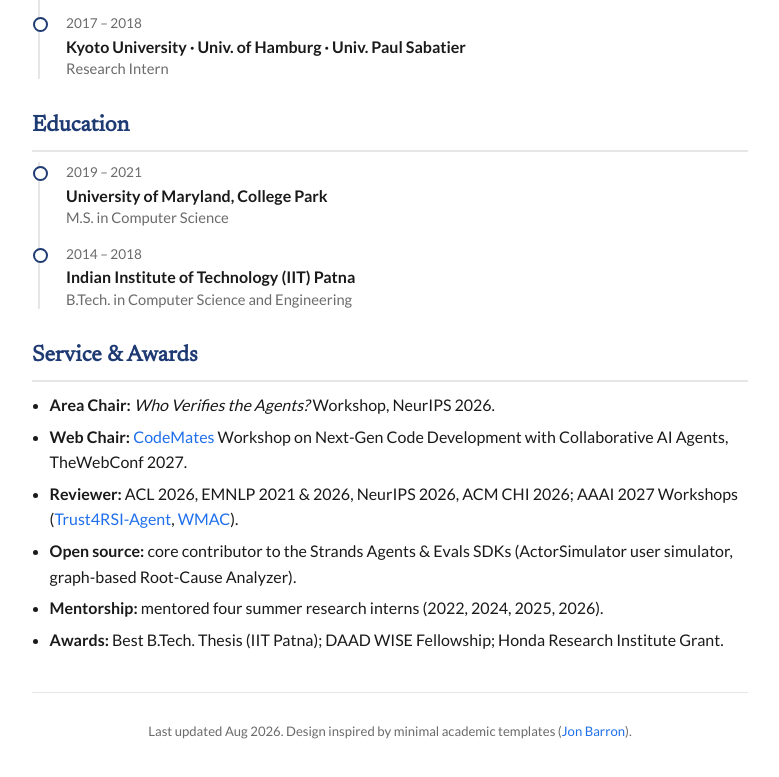
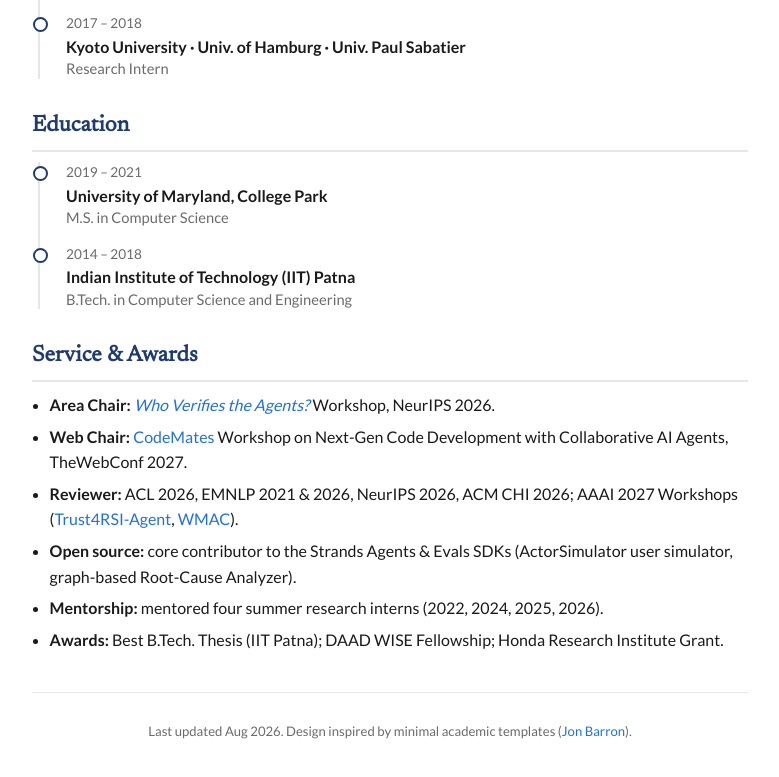
Before and after one commit to iyamabhishek/iyamabhishek.github.io, a plain HTML site: page index.html in a window 1280 px wide. Shown: the part 3446-4223 px from the top of the page, without its empty margins (250-1029 px from the left). Drawn offline with Linux system fonts and the light colour scheme.

Commit message:
Link the Who Verifies the Agents? workshop
Co-Authored-By: Claude Opus 5.5 <noreply@anthropic.com>

```diff
--- a/index.html
+++ b/index.html
@@ -238,7 +238,7 @@
   <section>
     <h2>Service &amp; Awards</h2>
     <ul class="plain">
-      <li><strong>Area Chair:</strong> <em>Who Verifies the Agents?</em> Workshop, NeurIPS 2026.</li>
+      <li><strong>Area Chair:</strong> <a href="https://verify-agents-workshop.github.io/"><em>Who Verifies the Agents?</em></a> Workshop, NeurIPS 2026.</li>
       <li><strong>Web Chair:</strong> <a href="https://sites.google.com/view/codemates2027">CodeMates</a> Workshop on Next-Gen Code Development with Collaborative AI Agents, TheWebConf 2027.</li>
       <li><strong>Reviewer:</strong> ACL 2026, EMNLP 2021 &amp; 2026, NeurIPS 2026, ACM CHI 2026; AAAI 2027 Workshops (<a href="https://trust4rsi-agent.github.io/AAAI2027/">Trust4RSI-Agent</a>, <a href="https://multiagents.org/2027/">WMAC</a>).</li>
       <li><strong>Open source:</strong> core contributor to the Strands Agents &amp; Evals SDKs (ActorSimulator user simulator, graph-based Root-Cause Analyzer).</li>
```
